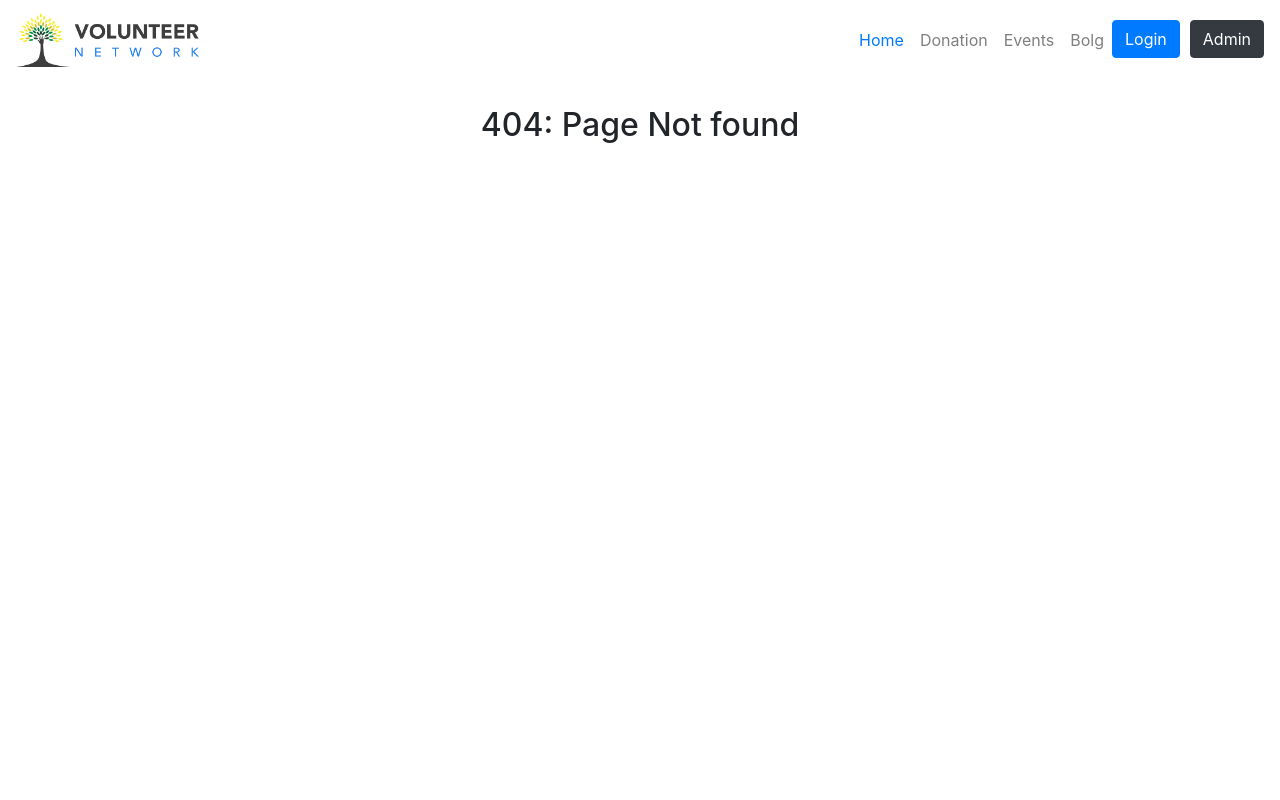
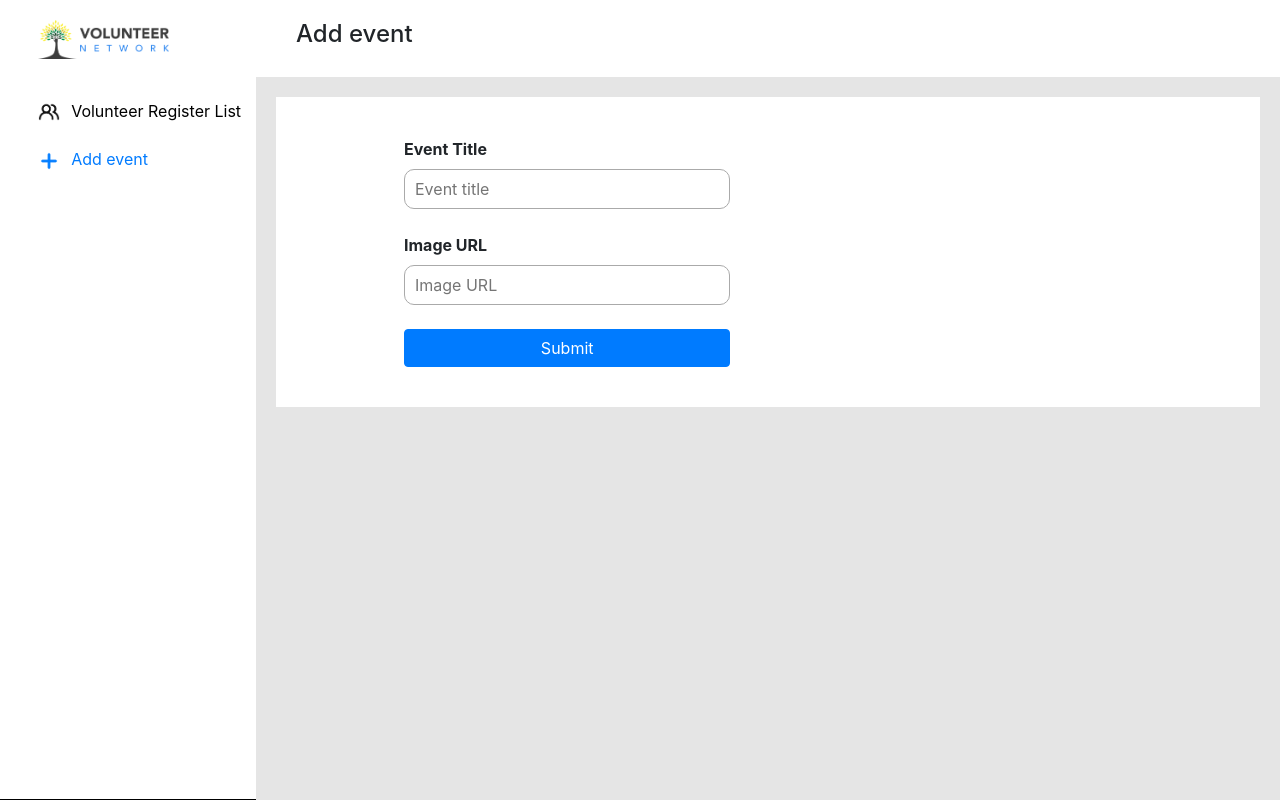
Before and after one commit to SysCall97/volunteer-network-client, a React (Create React App) app: page /addEvent in a window 1280 px wide. Before the commit this address had no page. Built offline with nearby package versions, Linux system fonts and the light colour scheme.

Commit message:
add event feature added

```diff
--- a/package.json
+++ b/package.json
@@ -13,7 +13,8 @@
     "react-dom": "^16.13.1",
     "react-hook-form": "^6.9.0",
     "react-router-dom": "^5.2.0",
-    "react-scripts": "3.4.3"
+    "react-scripts": "3.4.3",
+    "validator": "^13.1.17"
   },
   "scripts": {
     "start": "react-scripts start",
--- a/src/App.css
+++ b/src/App.css
@@ -146,10 +146,28 @@ table{
 .tHead{
   line-height: 50px;
   background-color: #e5e5e5;
-  border: 1px solid black;
   color: #777;
 }
 
 .tr{
-  line-height: 40px;
+  height: 80px;
+  text-align: center;
 }
+
+.actionTd{
+  display: flex;
+  justify-content: center;
+  /* align-items: center; */
+
+}
+
+.actionContainer{
+  width: 20%;
+  height: auto;
+  margin-top: 28px;
+  background-color: #FF444A;
+  cursor: pointer;
+  border-radius: 5px;
+  padding: 0;
+  margin-left: 0 !important;
+}
--- /dev/null
+++ b/src/components/AddEvent/AddEvent.js
@@ -0,0 +1,84 @@
+import React from 'react';
+import validator from 'validator';
+import { Button } from 'react-bootstrap';
+import AdminLeft from '../AdminLeft/AdminLeft';
+import { useForm } from "react-hook-form";
+
+const AddEvent = () => {
+    const { register, handleSubmit, errors } = useForm();
+
+    const input = {
+        width: '40%',
+        borderRadius:'10px',
+        border:'1px solid #aaa',
+        height: '40px',
+        paddingLeft:'10px',
+        outline: 'none'
+    }
+
+    const onSubmit = event => {
+        const eventName = document.getElementById('eventTitle').value;
+        const url = document.getElementById('imageUrl').value;
+        if(validator.isURL(url) && (url.endsWith('.png') || url.endsWith('jpg') || url.endsWith('jpeg'))) {
+            const id = Number(localStorage.getItem('lastEventId')) + 1;
+            localStorage.setItem('lastEventId', id);
+            const newEvent = {
+                id: id,
+                img: url,
+                name: eventName
+            }
+            fetch('https://safe-atoll-12717.herokuapp.com/addNewEvent', {
+                method: 'POST',
+                headers: { 'Content-Type': 'application/json' },
+                body: JSON.stringify(newEvent)
+            })
+            .then(res => res.json())
+            .then(isInserted => {
+                if(isInserted) {
+                    alert('New Event Added');
+                }
+            })
+        } else {
+            alert('The image url you given is must be a png or jpg or jpeg file')
+        }
+        // event.preventDefault();
+    }
+
+    return (
+        <div className="VolunteerListContainer">
+            <AdminLeft volunteerList={false} />
+            <div>
+                <div className="adminRightTop">
+                    <h4>Add event</h4>
+                </div>
+
+                <div className="adminRightBottom" style={{paddingLeft: '10vw'}}>
+                    {/* <form>
+                        <label style={{fontWeight: 'bold'}}>Event Title</label> <br />
+                        <input type="text" placeholder="Event title" id='eventTitle' style={input} /> <br /> <br />
+
+                        <label style={{fontWeight: 'bold'}}>Image URL</label> <br />
+                        <input type="text" placeholder="Image url" id='imageUrl' style={input} /> <br /> <br />
+
+                        <Button type="primary" style={{width: '40%'}} onClick={() => handleAddEvent(event)}>Submit</Button>
+                    </form> */}
+
+                    <form onSubmit={handleSubmit(onSubmit)}>
+                        <label style={{fontWeight: 'bold'}}>Event Title</label> <br />
+                        <input name="eventTitle" type="text" placeholder="Event title" id='eventTitle' style={input} ref={register({ required: true })} /> <br />
+                        {errors.eventTitle && <span style={{ color: 'red' }}>This field is required<br /></span>} <br />
+
+                        <label style={{fontWeight: 'bold'}}>Image URL</label> <br />
+                        <input name="imgUrl" type="text" placeholder="Image URL" id='imageUrl' style={input} ref={register({ required: true })} /> <br />
+                        {errors.imgUrl && <span style={{ color: 'red' }}>This field is required<br /></span>} <br />
+
+                        <Button variant="primary" type="submit" style={{ width: '40%' }}>Submit</Button>
+                    </form>
+                </div>
+
+            </div>
+        </div>
+    );
+};
+
+export default AddEvent;
--- a/src/components/AdminLeft/AdminLeft.js
+++ b/src/components/AdminLeft/AdminLeft.js
@@ -4,20 +4,37 @@ import logo from '../../images/logos/logo.png';
 import user from '../../images/logos/users-alt.png';
 import add from '../../images/logos/plus.png';
 
-const AdminLeft = () => {
+const AdminLeft = props => {
     return (
         <div className="adminLeft">
             <img src={logo} alt="" width="60%" />
             <div className="adminLinks">
-                    <Link to="/volunteerregisterlist" style={{textDecoration: 'none'}}>
+                {
+                    props.volunteerList && <>
+                        <Link to="/volunteerregisterlist" style={{ textDecoration: 'none' }}>
                             <img src={user} alt="" width="10%" className='active' />
-                        <span style={{marginLeft: "3%"}}> Volunteer Register List </span>
+                            <span style={{ marginLeft: "3%" }}> Volunteer Register List </span>
                         </Link>
                         <br /><br />
-                    <Link to="/addEvent" style={{textDecoration: 'none', color:"black"}}>
+                        <Link to="/addEvent" style={{ textDecoration: 'none', color: "black" }}>
                             <img src={add} alt="" width="10%" />
-                        <span style={{marginLeft: "3%"}}> Add event </span>
+                            <span style={{ marginLeft: "3%" }}> Add event </span>
                         </Link>
+                    </>
+                }
+                {
+                    !props.volunteerList && <>
+                        <Link to="/volunteerregisterlist" style={{ textDecoration: 'none', color: "black" }}>
+                            <img src={user} alt="" width="10%" />
+                            <span style={{ marginLeft: "3%" }}> Volunteer Register List </span>
+                        </Link>
+                        <br /><br />
+                        <Link to="/addEvent" style={{ textDecoration: 'none' }}>
+                            <img src={add} alt="" width="10%" className='active' />
+                            <span style={{ marginLeft: "3%" }}> Add event </span>
+                        </Link>
+                    </>
+                }
             </div>
         </div>
     );
--- a/src/components/View/View.js
+++ b/src/components/View/View.js
@@ -1,5 +1,6 @@
 import React from 'react';
 import { BrowserRouter, Route, Switch } from 'react-router-dom';
+import AddEvent from '../AddEvent/AddEvent';
 import Admin from '../Admin/Admin';
 import Home from '../Home/Home';
 import Login from '../Login/Login';
@@ -34,6 +35,10 @@ const View = () => {
                     <VolunteerRegisterList />
                 </Route>
 
+                <Route path="/addEvent">
+                    <AddEvent />
+                </Route>
+
                 <Route path="/login">
                     <Login />
                 </Route>
--- a/src/components/VolunteerFields/VolunteerFields.js
+++ b/src/components/VolunteerFields/VolunteerFields.js
@@ -7,7 +7,10 @@ const VolunteerFields = () => {
     useEffect(() => {
         fetch('https://safe-atoll-12717.herokuapp.com/getAllEvents')
         .then(res => res.json())
-        .then(data => setVolunteeringFileds(data));
+        .then(data => {
+            localStorage.setItem('lastEventId', data[data.length-1].id);
+            setVolunteeringFileds(data);
+        });
     }, []);
     return (
         <div>
--- a/src/components/VolunteerRegisterList/VolunteerRegisterList.js
+++ b/src/components/VolunteerRegisterList/VolunteerRegisterList.js
@@ -8,7 +8,7 @@ const VolunteerRegisterList = () => {
     useEffect(() => {
         fetch('https://safe-atoll-12717.herokuapp.com/getAllUsers')
             .then(res => res.json())
-            .then(data => { setUsers(data); console.log(data); });
+            .then(data => setUsers(data));
     }, []);
 
     const removeUser = id => {
@@ -29,7 +29,7 @@ const VolunteerRegisterList = () => {
 
     return (
         <div className="VolunteerListContainer">
-            <AdminLeft />
+            <AdminLeft volunteerList={true} />
             <div>
                 <div className="adminRightTop">
                     <h4>Volunteer register list</h4>
@@ -61,8 +61,8 @@ const VolunteerRegisterList = () => {
                                 <td style={{fontWeight: 'bold'}}>{user.email}</td>
                                 <td>{user.date}</td>
                                 <td>{user.eventName}</td>
-                                <td>
-                                    <div style={{width:"20%", height:"20%", backgroundColor: '#FF444A', cursor: 'pointer'}} onClick={() => removeUser(user._id)}>
+                                <td className="actionTd">
+                                    <div className="actionContainer" onClick={() => removeUser(user._id)}>
                                         <img src={trash} alt="" height='100%' width='100%'/>
                                     </div>
                                 </td>
```
Also changed, not shown: 1 other file (tests, documents, lock files or other folders). Lines whose indentation alone changed are shown as unchanged.
